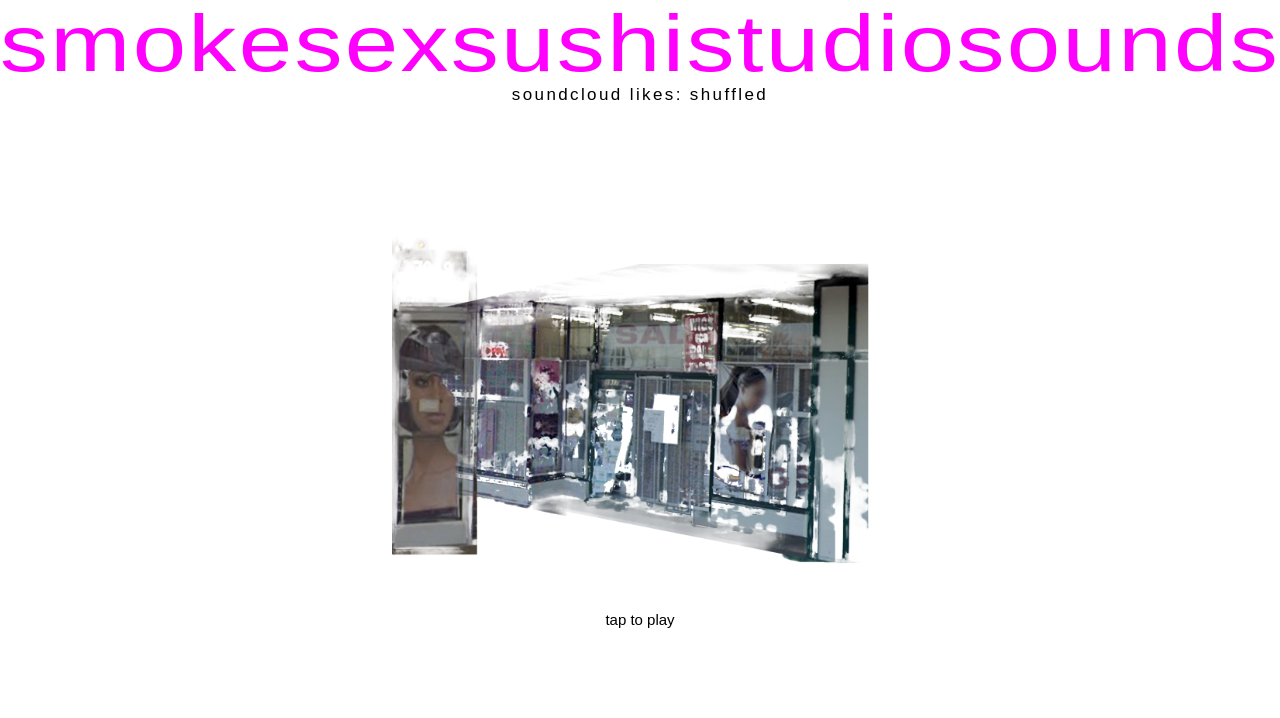
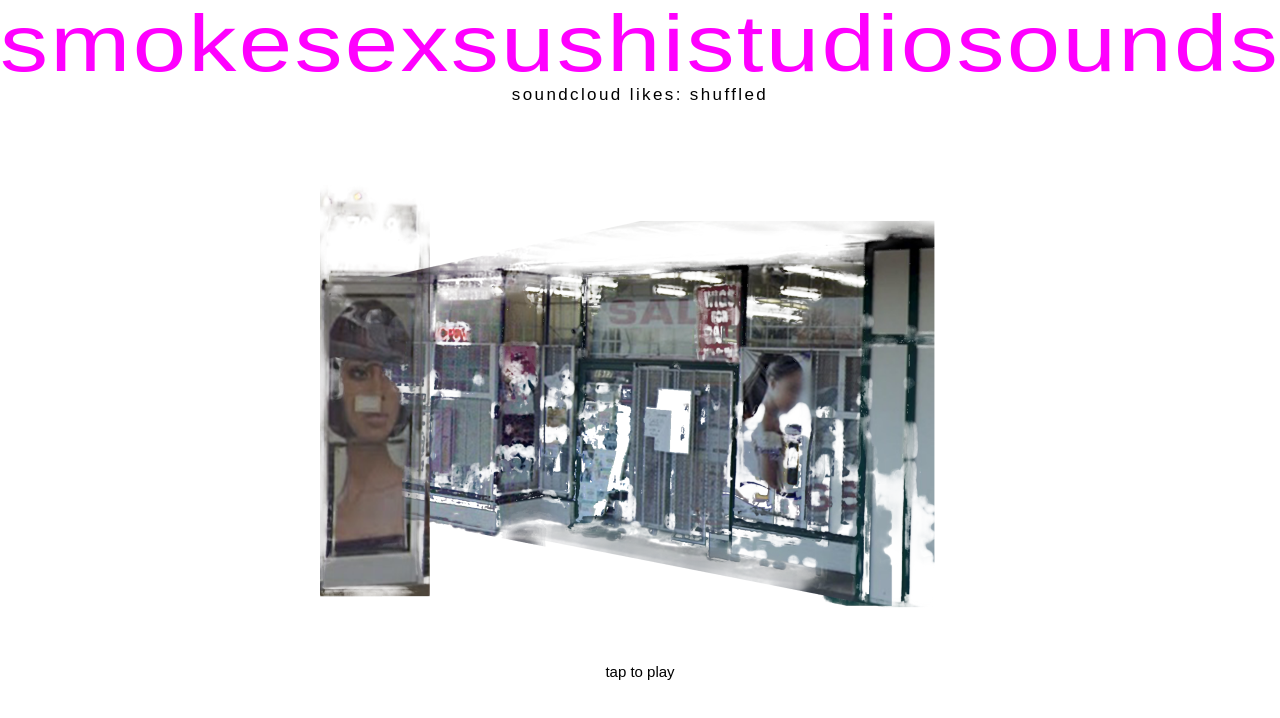
Before and after one commit to 1phonetucked-tech/smokesexsushistudiosounds, a website: page index.html in a window 1280 px wide. Drawn offline with Linux system fonts and the light colour scheme.

Commit message:
make the photo larger

```diff
--- a/index.html
+++ b/index.html
@@ -28,7 +28,7 @@
   #mark { display: block; width: 100%; height: clamp(22px, 5vw, 120px); fill: #f0f; }
   #mark text { font-family: Arial, Helvetica, sans-serif; font-weight: 400; }
   #sub { display: block; margin-top: 8px; font-weight: 400; }
-  #art { width: min(88vw, 62vh, 620px); display: block; opacity: 1; }
+  #art { width: min(94vw, 80vh, 1000px); display: block; opacity: 1; }
   #now { margin: 0; text-align: center; max-width: 40ch; min-height: 3em; }
   #t { display: block; font-size: 15px; line-height: 1.35; color: #000; font-weight: 400; }
   #a { display: block; font-size: 12px; letter-spacing: .06em; color: #000; opacity: 1; margin-top: 4px; }
```
